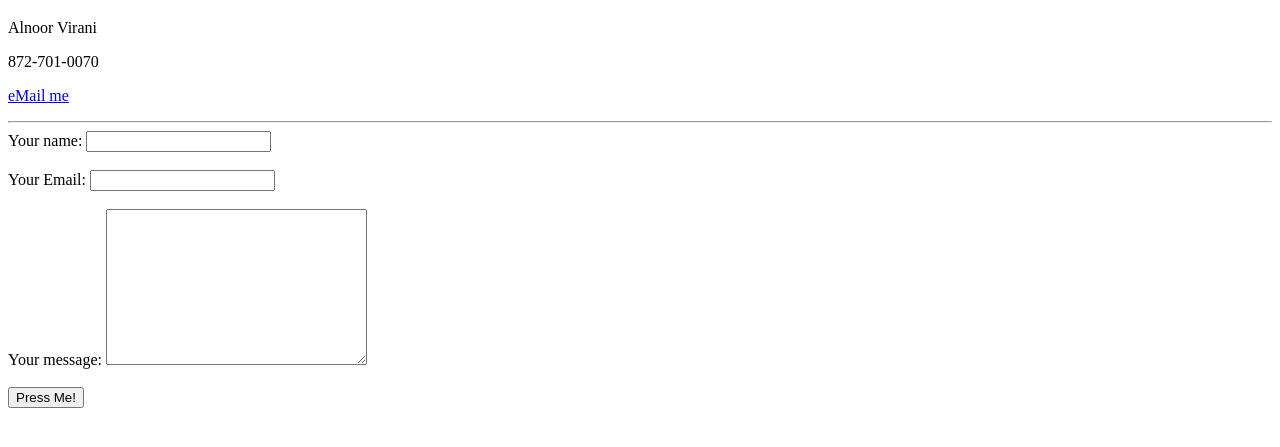
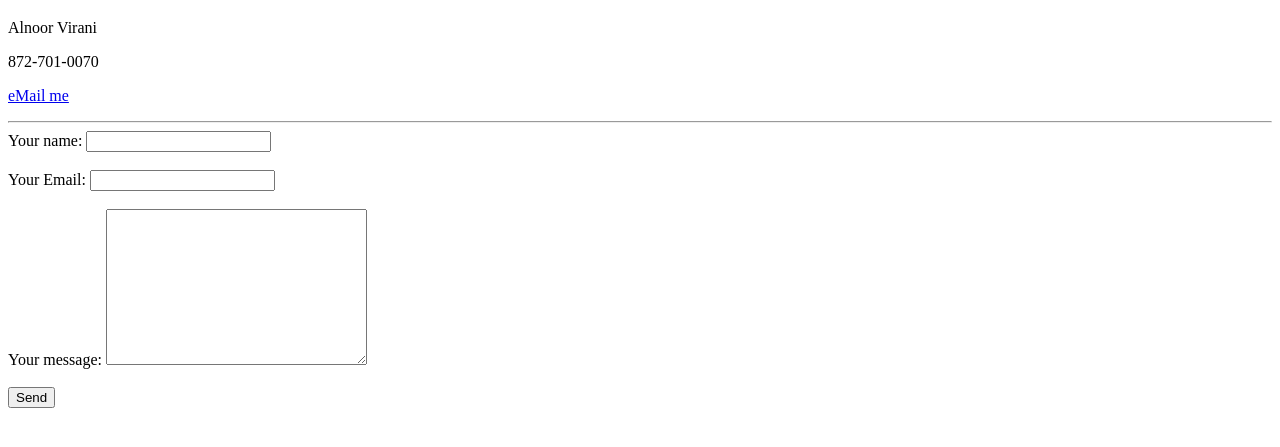
Before and after one commit to alnoorvirani/alnoorviranidotcom, a plain HTML site: page contact-me.html in a window 1280 px wide. Shown: the part 61-508 px from the top of the page. Drawn offline with Linux system fonts and the light colour scheme.

Commit message:
Update contact-me.html

```diff
--- a/contact-me.html
+++ b/contact-me.html
@@ -11,14 +11,15 @@
     <p>872-701-0070</p>
     <p><a href="mailto:alnoor+fromwebsite@alnoorvirani.com">eMail me</a></p>
 <hr>
-    <form action="mailto:alnoor+fromwebsite@alnoorvirani.com" method="post" enctype="text/plain">
+
+    <form action="mailto:website@alnoorvirani.com" method="post" enctype="text/plain" netlify>
       <label  for="">Your name:</label>
       <input type="text" name="" value=""><br><br>
       <label for="">Your Email:</label>
       <input type="email" name="" value=""><br><br>
       <label for="">Your message:</label>
       <textarea name="name" rows="10" cols="30"></textarea><br><br>
-      <input type="submit" name="" value="Press Me!">
+      <input type="submit" name="" value="Send">
     </form>
   </body>
 </html>
```
